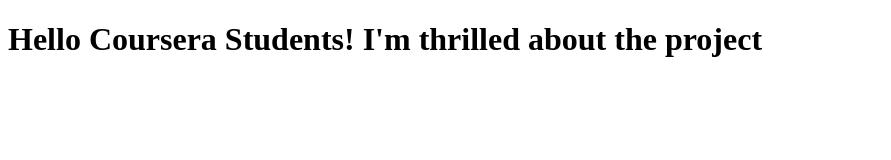
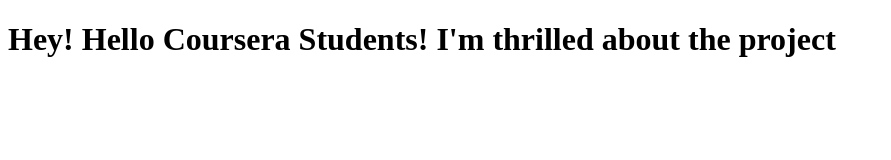
Before and after one commit to Badhusa/courseEra-test, a plain HTML site: page index.html in a window 1280 px wide. Shown: the whole page, without its empty margins (0-891 px from the left). Drawn offline with Linux system fonts and the light colour scheme.

Commit message:
Next version of web file.

```diff
--- a/index.html
+++ b/index.html
@@ -5,7 +5,7 @@
     <title>Hello Coursera</title>
   </head>
   <body>
-    <h1>Hello Coursera Students! I'm thrilled about the project</h1>
+    <h1>Hey! Hello Coursera Students! I'm thrilled about the project</h1>
 
   </body>
 </html>
```
